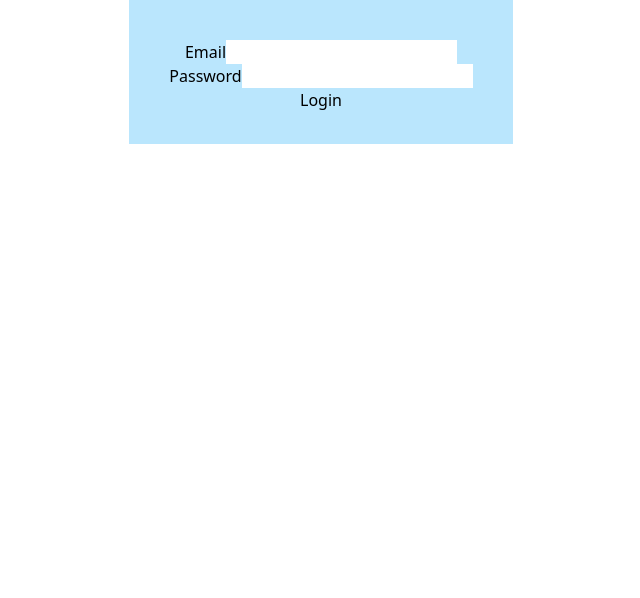
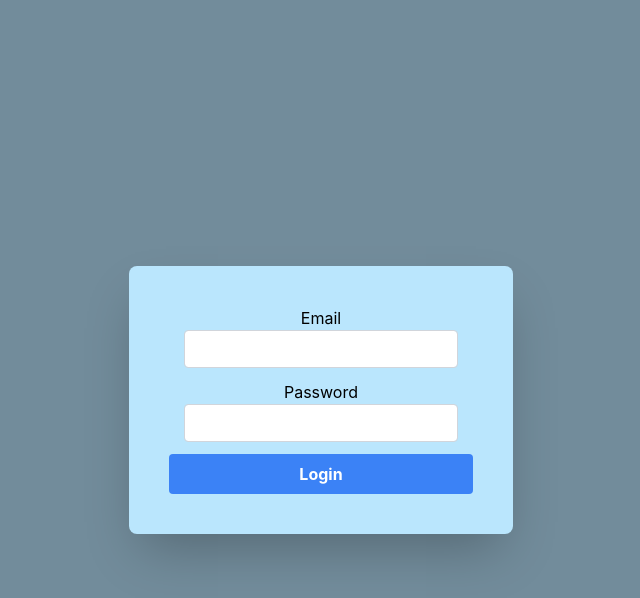
Before and after one commit to codecygen/064-React-Redux-TailwindCSS, a React (Create React App) app: page / in a window 1280 px wide. Shown: the top 598 px of the page, without its empty margins (319-959 px from the left). Built offline with nearby package versions, Linux system fonts and the light colour scheme.

Commit message:
trying to make login box by using tailwind

```diff
--- a/src/App.js
+++ b/src/App.js
@@ -4,7 +4,7 @@ import Login from './components/Login'
 
 const App = () => {
   return (
-    <>
+    <div class="flex h-screen">
       {/* <div class="p-6 max-w-sm mx-auto bg-white dark:bg-black rounded-xl shadow-lg">
         <div class="text-center">
           <div class="text-xl font-medium text-black">ChitChat</div>
@@ -43,8 +43,8 @@ const App = () => {
 
       <img src={reactLogo} /> */}
 
-      <Login />
-    </>
+      < Login />
+    </div>
   );
 };
 
--- a/src/components/Login.js
+++ b/src/components/Login.js
@@ -2,18 +2,44 @@ import React from 'react';
 
 const Login = () => {
   return (
-    <form class="bg-sky-200 m-auto w-96 h-36 text-center py-10">
+    <form class="bg-sky-200 m-auto w-96 h-82 text-center py-10 px-10 rounded-lg shadow-2xl">
+      <div class="flex flex-col space-y-3">
         <div>
           <label htmlFor="email">Email</label>
-        <input type="email" id="email" />
+          <input type="email" id="email" class="form-control
+              px-3
+              py-1.5
+              text-base
+              font-normal
+              text-gray-700
+              bg-white bg-clip-padding
+              border border-solid border-gray-300
+              rounded
+              transition
+              ease-in-out
+              m-0
+            focus:text-gray-700 focus:bg-white focus:border-blue-600 focus:outline-none"/>
         </div>
 
         <div>
           <label htmlFor="psw">Password</label>
-        <input type="password" id="psw" />
+          <input type="password" id="psw"
+            class="form-control
+              px-3
+              py-1.5
+              text-base
+              font-normal
+              text-gray-700
+              bg-white bg-clip-padding
+              border border-solid border-gray-300
+              rounded
+              transition
+              ease-in-out
+            focus:text-gray-700 focus:bg-white focus:border-blue-600 focus:outline-none" />
         </div>
 
-      <button>Login</button>
+        <button class="bg-blue-500 hover:bg-blue-700 text-white font-bold py-2 px-4 rounded">Login</button>
+      </div>
     </form>
   )
 }
--- a/src/index.css
+++ b/src/index.css
@@ -2,16 +2,17 @@
 @tailwind components;
 @tailwind utilities;
 
-/* body {
+body {
   margin: 0;
   font-family: -apple-system, BlinkMacSystemFont, 'Segoe UI', 'Roboto', 'Oxygen',
     'Ubuntu', 'Cantarell', 'Fira Sans', 'Droid Sans', 'Helvetica Neue',
     sans-serif;
   -webkit-font-smoothing: antialiased;
   -moz-osx-font-smoothing: grayscale;
+  background-color: #728c9b;
 }
 
-code {
+/* code {
   font-family: source-code-pro, Menlo, Monaco, Consolas, 'Courier New',
     monospace;
 } */
```
Lines whose indentation alone changed are shown as unchanged.
